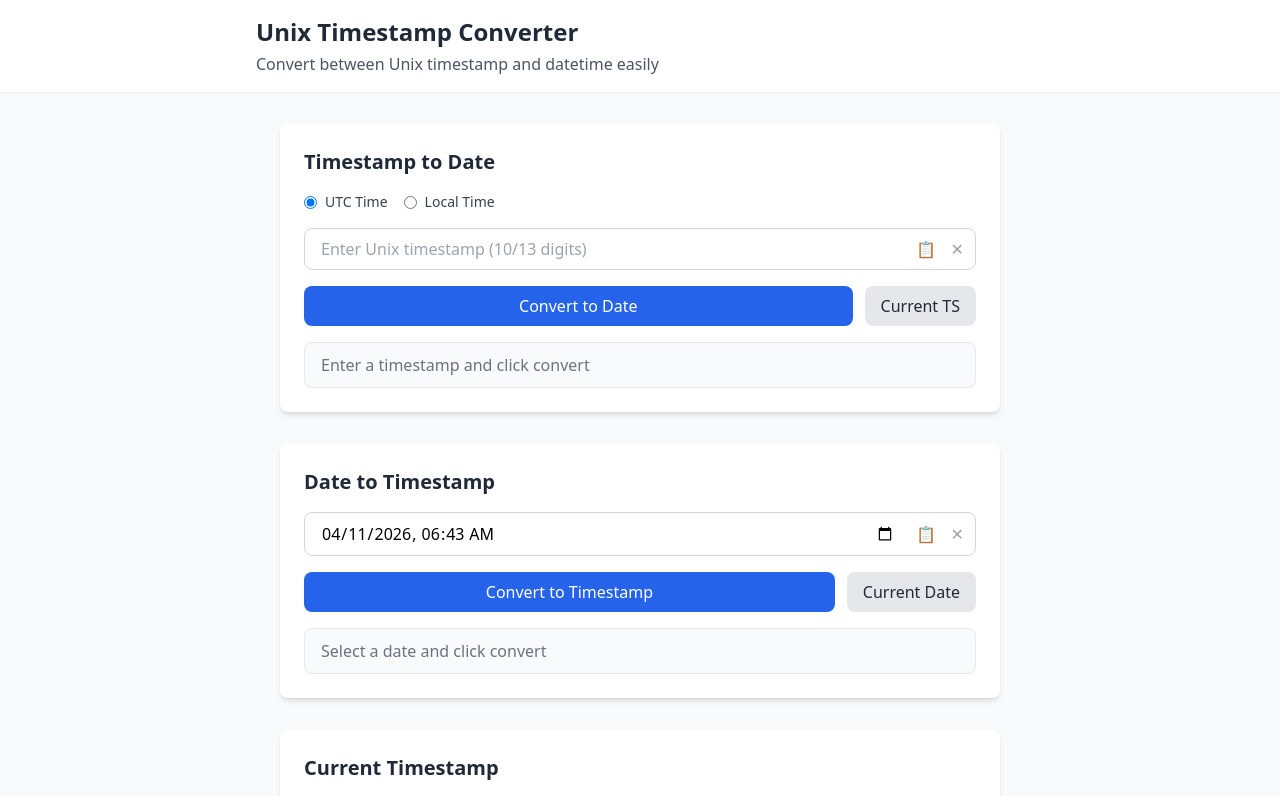
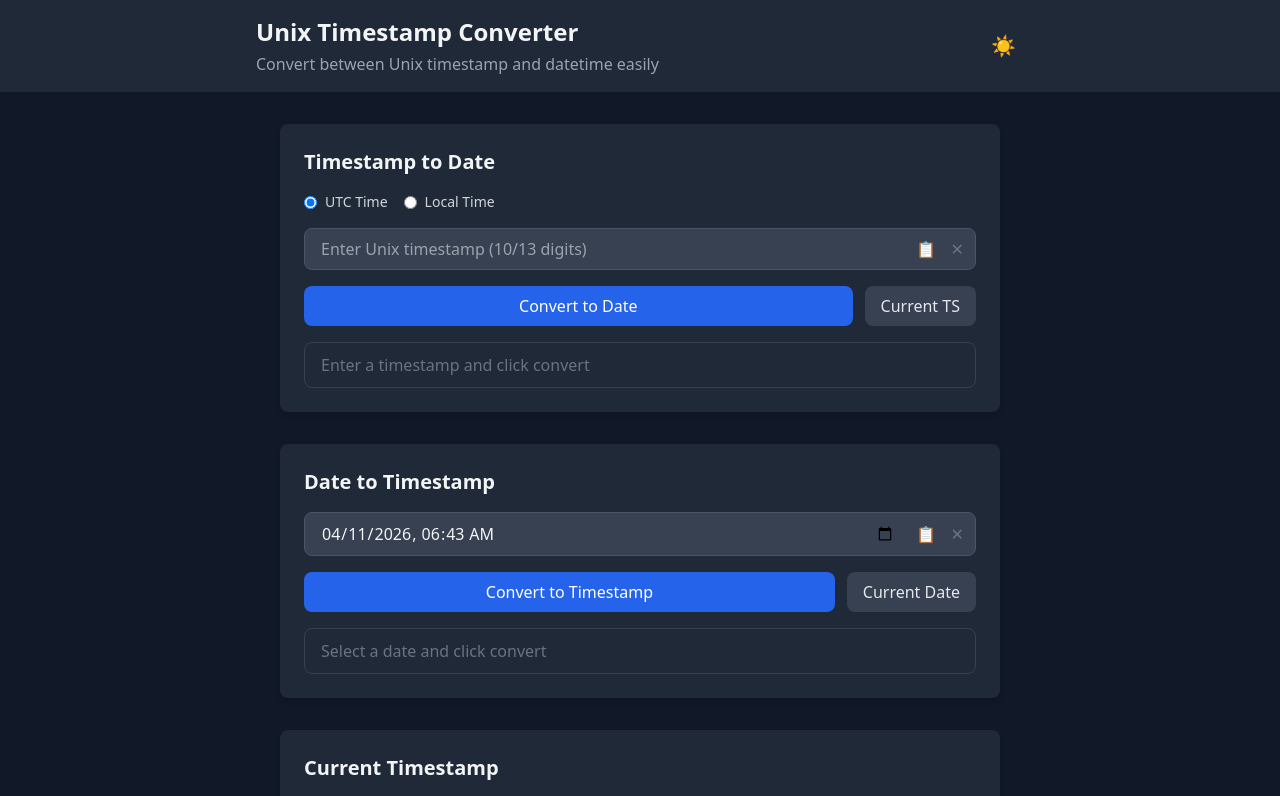
Before and after one commit to yuanfangren/first, a plain HTML site: page index.html in a window 1280 px wide. Shown: the top 796 px of the page. Drawn offline with nearby package versions, Linux system fonts and the light colour scheme.

Commit message:
新增暗黑演示转换

```diff
--- a/index.html
+++ b/index.html
@@ -26,6 +26,7 @@
     <script defer src="https://cdn.vercel-insights.com/v1/script.js"></script>
     <script>
         tailwind.config = {
+            darkMode: 'class',
             theme: {
                 extend: {
                     colors: {
@@ -47,28 +48,37 @@
             .btn-transition { @apply transition-all duration-200 ease-in-out; }
             .copy-btn { @apply absolute right-10 top-1/2 -translate-y-1/2 text-gray-400 hover:text-primary btn-transition; }
             .clear-btn { @apply absolute right-3 top-1/2 -translate-y-1/2 text-gray-400 hover:text-gray-600 btn-transition; }
+            .dark .result-success { @apply bg-green-900/20 border border-green-800 text-green-200; }
+            .dark .result-error { @apply bg-red-900/20 border border-red-800 text-red-200; }
+            .dark .result-neutral { @apply bg-gray-800 border border-gray-700 text-gray-300; }
+            .dark .input-focus { @apply ring-2 ring-primary/50 border-primary dark:border-primary outline-none; }
         }
     </style>
 </head>
-<body class="bg-gray-50 min-h-screen flex flex-col">
-<header class="bg-white shadow-sm py-4 px-6">
-    <div class="max-w-3xl mx-auto">
-        <h1 class="text-2xl font-bold text-gray-800">Unix Timestamp Converter</h1>
-        <p class="text-gray-600 mt-1">Convert between Unix timestamp and datetime easily</p>
+<body class="bg-gray-50 dark:bg-gray-900 text-gray-900 dark:text-gray-100 min-h-screen flex flex-col transition-colors duration-200">
+<header class="bg-white dark:bg-gray-800 shadow-sm py-4 px-6 transition-colors duration-200">
+    <div class="max-w-3xl mx-auto flex justify-between items-center">
+        <div>
+            <h1 class="text-2xl font-bold text-gray-800 dark:text-gray-100">Unix Timestamp Converter</h1>
+            <p class="text-gray-600 dark:text-gray-400 mt-1">Convert between Unix timestamp and datetime easily</p>
+        </div>
+        <button id="themeToggle" class="p-2 rounded-lg hover:bg-gray-100 dark:hover:bg-gray-700 btn-transition">
+            <span id="themeIcon" class="text-xl">🌙</span>
+        </button>
     </div>
 </header>
 
 <main class="flex-grow max-w-3xl mx-auto w-full px-6 py-8">
-    <div class="bg-white rounded-lg shadow-md p-6 mb-8">
-        <h2 class="text-xl font-semibold text-gray-800 mb-4">Timestamp to Date</h2>
+    <div class="bg-white dark:bg-gray-800 rounded-lg shadow-md p-6 mb-8 transition-colors duration-200">
+        <h2 class="text-xl font-semibold text-gray-800 dark:text-gray-100 mb-4">Timestamp to Date</h2>
         <div class="mb-4 flex items-center space-x-4">
             <label class="flex items-center cursor-pointer">
                 <input type="radio" name="timezone" value="utc" checked class="mr-2">
-                <span class="text-sm text-gray-700">UTC Time</span>
+                <span class="text-sm text-gray-700 dark:text-gray-300">UTC Time</span>
             </label>
             <label class="flex items-center cursor-pointer">
                 <input type="radio" name="timezone" value="local" class="mr-2">
-                <span class="text-sm text-gray-700">Local Time</span>
+                <span class="text-sm text-gray-700 dark:text-gray-300">Local Time</span>
             </label>
         </div>
         <div class="flex flex-col space-y-4">
@@ -77,15 +87,15 @@
                     type="text"
                     id="timestampInput"
                     placeholder="Enter Unix timestamp (10/13 digits)"
-                    class="w-full px-4 py-2 border border-gray-300 rounded-lg focus:input-focus pr-20"
+                    class="w-full px-4 py-2 border border-gray-300 dark:border-gray-600 bg-white dark:bg-gray-700 text-gray-900 dark:text-gray-100 rounded-lg focus:input-focus pr-20 transition-colors duration-200"
                     autocomplete="off"
                 >
-                <button id="copyTimestampInput" class="copy-btn" title="Copy">📋</button>
-                <button id="clearTimestampInput" class="clear-btn" title="Clear">✕</button>
+                <button id="copyTimestampInput" class="copy-btn dark:text-gray-500 dark:hover:text-primary" title="Copy">📋</button>
+                <button id="clearTimestampInput" class="clear-btn dark:text-gray-500 dark:hover:text-gray-300" title="Clear">✕</button>
             </div>
             <div class="flex space-x-3">
                 <button id="convertToDateBtn" class="flex-1 px-4 py-2 bg-primary text-white rounded-lg hover:bg-primary/90 btn-transition">Convert to Date</button>
-                <button id="fillCurrentTimestampBtn" class="px-4 py-2 bg-gray-200 text-gray-800 rounded-lg hover:bg-gray-300 btn-transition">Current TS</button>
+                <button id="fillCurrentTimestampBtn" class="px-4 py-2 bg-gray-200 dark:bg-gray-700 text-gray-800 dark:text-gray-200 rounded-lg hover:bg-gray-300 dark:hover:bg-gray-600 btn-transition transition-colors duration-200">Current TS</button>
             </div>
             <div id="dateResult" class="mt-4 p-2 rounded-lg min-h-[40px] result-neutral">
                 <div class="px-2 py-0.5 text-gray-500">Enter a timestamp and click convert</div>
@@ -93,17 +103,17 @@
         </div>
     </div>
 
-    <div class="bg-white rounded-lg shadow-md p-6 mb-8">
-        <h2 class="text-xl font-semibold text-gray-800 mb-4">Date to Timestamp</h2>
+    <div class="bg-white dark:bg-gray-800 rounded-lg shadow-md p-6 mb-8 transition-colors duration-200">
+        <h2 class="text-xl font-semibold text-gray-800 dark:text-gray-100 mb-4">Date to Timestamp</h2>
         <div class="flex flex-col space-y-4">
             <div class="relative">
-                <input type="datetime-local" id="dateInput" class="w-full px-4 py-2 border border-gray-300 rounded-lg focus:input-focus pr-20">
-                <button id="copyDateInput" class="copy-btn" title="Copy">📋</button>
-                <button id="clearDateInput" class="clear-btn" title="Clear">✕</button>
+                <input type="datetime-local" id="dateInput" class="w-full px-4 py-2 border border-gray-300 dark:border-gray-600 bg-white dark:bg-gray-700 text-gray-900 dark:text-gray-100 rounded-lg focus:input-focus pr-20 transition-colors duration-200">
+                <button id="copyDateInput" class="copy-btn dark:text-gray-500 dark:hover:text-primary" title="Copy">📋</button>
+                <button id="clearDateInput" class="clear-btn dark:text-gray-500 dark:hover:text-gray-300" title="Clear">✕</button>
             </div>
             <div class="flex space-x-3">
                 <button id="convertToTimestampBtn" class="flex-1 px-4 py-2 bg-primary text-white rounded-lg hover:bg-primary/90 btn-transition">Convert to Timestamp</button>
-                <button id="fillCurrentDateBtn" class="px-4 py-2 bg-gray-200 text-gray-800 rounded-lg hover:bg-gray-300 btn-transition">Current Date</button>
+                <button id="fillCurrentDateBtn" class="px-4 py-2 bg-gray-200 dark:bg-gray-700 text-gray-800 dark:text-gray-200 rounded-lg hover:bg-gray-300 dark:hover:bg-gray-600 btn-transition transition-colors duration-200">Current Date</button>
             </div>
             <div id="timestampResult" class="mt-4 p-2 rounded-lg min-h-[40px] result-neutral">
                 <div class="px-2 py-0.5 text-gray-500">Select a date and click convert</div>
@@ -111,8 +121,8 @@
         </div>
     </div>
 
-    <div class="bg-white rounded-lg shadow-md p-6">
-        <h2 class="text-xl font-semibold text-gray-800 mb-4">Current Timestamp</h2>
+    <div class="bg-white dark:bg-gray-800 rounded-lg shadow-md p-6 transition-colors duration-200">
+        <h2 class="text-xl font-semibold text-gray-800 dark:text-gray-100 mb-4">Current Timestamp</h2>
         <button id="getCurrentTimestampBtn" class="w-full px-4 py-2 bg-success text-white rounded-lg hover:bg-success/90 btn-transition">Get Current Timestamp</button>
         <div id="currentTimestampResult" class="mt-4 p-2 rounded-lg min-h-[40px] result-neutral">
             <div class="px-2 py-0.5 text-gray-500">Click button to get current timestamp</div>
@@ -120,8 +130,8 @@
     </div>
 </main>
 
-<footer class="bg-white border-t border-gray-200 py-6 px-6 mt-auto">
-    <div class="max-w-3xl mx-auto flex flex-col sm:flex-row items-center justify-between gap-3 text-sm text-gray-500">
+<footer class="bg-white dark:bg-gray-800 border-t border-gray-200 dark:border-gray-700 py-6 px-6 mt-auto transition-colors duration-200">
+    <div class="max-w-3xl mx-auto flex flex-col sm:flex-row items-center justify-between gap-3 text-sm text-gray-500 dark:text-gray-400">
         <div>
             Contact: <a href="mailto:yunfangrenryf@163.com" class="text-primary hover:underline">yunfangrenryf@163.com</a>
         </div>
@@ -132,10 +142,10 @@
 </footer>
 
 <div id="privacyModal" class="fixed inset-0 z-50 hidden items-center justify-center bg-black/50 p-4">
-    <div class="bg-white rounded-lg shadow-xl w-full max-w-2xl max-h-[80vh] flex flex-col">
-        <div class="flex items-center justify-between px-6 py-4 border-b border-gray-200">
-            <h2 class="text-lg font-semibold text-gray-800">Privacy Policy</h2>
-            <button id="closePrivacyBtn" class="text-gray-400 hover:text-gray-600 text-xl leading-none">&times;</button>
+    <div class="bg-white dark:bg-gray-800 rounded-lg shadow-xl w-full max-w-2xl max-h-[80vh] flex flex-col transition-colors duration-200">
+        <div class="flex items-center justify-between px-6 py-4 border-b border-gray-200 dark:border-gray-700">
+            <h2 class="text-lg font-semibold text-gray-800 dark:text-gray-100">Privacy Policy</h2>
+            <button id="closePrivacyBtn" class="text-gray-400 hover:text-gray-600 dark:hover:text-gray-300 text-xl leading-none">&times;</button>
         </div>
         <div id="privacyContent" class="overflow-y-auto flex-1">
             <iframe src="privacy-policy.html" class="w-full h-full border-0 min-h-[60vh]"></iframe>
@@ -205,7 +215,7 @@ function renderResult(id, result) {
 
     lines.forEach(line => {
         const div = document.createElement('div');
-        div.className = 'flex items-center justify-between px-2 py-0.5 rounded cursor-pointer hover:bg-black/5 group';
+        div.className = 'flex items-center justify-between px-2 py-0.5 rounded cursor-pointer hover:bg-black/5 dark:hover:bg-white/5 group';
         const span = document.createElement('span');
         span.textContent = line;
         const icon = document.createElement('span');
@@ -240,6 +250,21 @@ function fillNowDate() {
 }
 
 document.addEventListener('DOMContentLoaded', () => {
+    // Theme toggle functionality
+    const themeToggle = document.getElementById('themeToggle');
+    const themeIcon = document.getElementById('themeIcon');
+
+    // Check for saved theme preference or default to dark
+    const currentTheme = localStorage.getItem('theme') || 'dark';
+    document.documentElement.classList.toggle('dark', currentTheme === 'dark');
+    themeIcon.textContent = currentTheme === 'dark' ? '☀️' : '🌙';
+
+    themeToggle.addEventListener('click', () => {
+        const isDark = document.documentElement.classList.toggle('dark');
+        localStorage.setItem('theme', isDark ? 'dark' : 'light');
+        themeIcon.textContent = isDark ? '☀️' : '🌙';
+    });
+
     document.getElementById('convertToDateBtn').onclick = () => renderResult('dateResult', timestampToDate(document.getElementById('timestampInput').value));
     document.getElementById('convertToTimestampBtn').onclick = () => renderResult('timestampResult', dateToTimestamp(document.getElementById('dateInput').value));
     document.getElementById('getCurrentTimestampBtn').onclick = () => renderResult('currentTimestampResult', getCurrentTimestamp());
@@ -255,7 +280,7 @@ document.addEventListener('DOMContentLoaded', () => {
     fillNowDate();
 
     const modal = document.getElementById('privacyModal');
-document.getElementById('openPrivacyBtn').onclick = () => modal.classList.replace('hidden', 'flex');
+    document.getElementById('openPrivacyBtn').onclick = () => modal.classList.replace('hidden', 'flex');
     document.getElementById('closePrivacyBtn').onclick = () => modal.classList.replace('flex', 'hidden');
     modal.addEventListener('click', (e) => { if (e.target === modal) modal.classList.replace('flex', 'hidden'); });
 });
```
